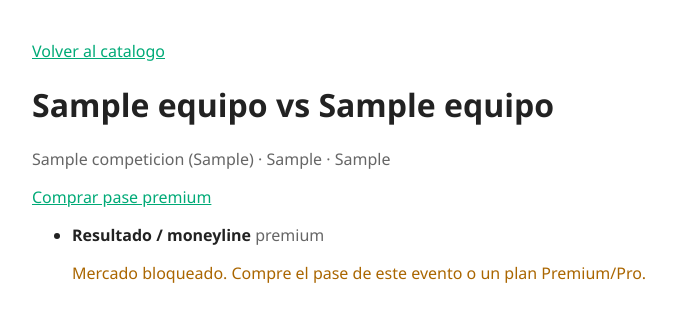
After one commit to jdj40211/pronostix, a Django app: page /evento/1/ in a window 1280 px wide. The commit adds this page. Shown: the top 322 px of the page, without its empty margins (248-923 px from the left). Run offline with Django 5.2, Linux system fonts and the light colour scheme; tables that the repository leaves empty hold one stand-in row (values such as "Sample post"); data that the repository does not hold is empty.

Commit message:
feat: mostrar mercados free y premium en el detalle del evento
Co-authored-by: Camilo Soto <camiloesoto@gmail.com>
Co-authored-by: Juan José Palacio <juan.jose.palacio@users.noreply.github.com>

```diff
--- a/ventas/templates/ventas/catalogo.html
+++ b/ventas/templates/ventas/catalogo.html
@@ -12,7 +12,7 @@
 </head>
 <body>
     <h1>Pronostix</h1>
-    <p class="muted">Pases premium por evento. Flujo critico: Comprar Pase (Service + Factory + Builder).</p>
+    <p class="muted">Proyecciones estadisticas. El moneyline es free; totales y handicap se desbloquean con pase o plan.</p>
     {% if eventos %}
         <ul>
             {% for evento in eventos %}
@@ -20,6 +20,7 @@
                     <strong>{{ evento.local }} vs {{ evento.visitante }}</strong>
                     — {{ evento.competicion.nombre }}
                     — ${{ evento.precio_pase }}
+                    — <a href="{% url 'evento_detalle' evento.id %}">Ver mercados</a>
                     — <a href="{% url 'comprar_pase' evento.id %}">Comprar pase</a>
                     <br><span class="muted">{{ evento.fecha }} · {{ evento.fase }} · {{ evento.sede }}</span>
                 </li>
--- a/ventas/templates/ventas/comprar.html
+++ b/ventas/templates/ventas/comprar.html
@@ -23,7 +23,8 @@
     {% if mensaje_exito %}
         <p class="ok">{{ mensaje_exito }}</p>
         <p>Estado: {{ orden.estado }} | Total ${{ orden.total }}</p>
-        <a href="{% url 'catalogo' %}">Otro evento</a>
+        <a href="{% url 'evento_detalle' evento.id %}">Ver mercados desbloqueados</a>
+        · <a href="{% url 'catalogo' %}">Otro evento</a>
     {% else %}
         {% if error %}<div class="err">{{ error }}</div>{% endif %}
         <form method="post">
--- /dev/null
+++ b/ventas/templates/ventas/evento.html
@@ -0,0 +1,47 @@
+<!DOCTYPE html>
+<html lang="es">
+<head>
+    <meta charset="utf-8">
+    <title>{{ evento }} - Pronostix</title>
+    <style>
+        body { font-family: Segoe UI, sans-serif; max-width: 720px; margin: 40px auto; color: #222; }
+        a { color: #0a7; }
+        .muted { color: #666; }
+        .lock { color: #a60; }
+        .ok { color: #0a5; }
+        li { margin-bottom: 16px; }
+        .probs { font-family: Consolas, monospace; }
+    </style>
+</head>
+<body>
+    <p><a href="{% url 'catalogo' %}">Volver al catalogo</a></p>
+    <h1>{{ evento.local }} vs {{ evento.visitante }}</h1>
+    <p class="muted">{{ evento.competicion }} · {{ evento.fase }} · {{ evento.sede }}</p>
+    <p><a href="{% url 'comprar_pase' evento.id %}">Comprar pase premium</a></p>
+
+    {% if mercados %}
+        <ul>
+            {% for item in mercados %}
+                <li>
+                    <strong>{{ item.mercado.get_tipo_display }}</strong>
+                    {% if item.mercado.es_premium %}
+                        <span class="muted">premium</span>
+                    {% else %}
+                        <span class="muted">free</span>
+                    {% endif %}
+                    {% if item.bloqueado %}
+                        <p class="lock">Mercado bloqueado. Compre el pase de este evento o un plan Premium/Pro.</p>
+                    {% elif item.prediccion %}
+                        <p class="ok">Mas probable: {{ item.prediccion.mas_probable }} (VE {{ item.prediccion.valor_esperado }})</p>
+                        <p class="probs muted">{{ item.prediccion.probabilidades }} · {{ item.prediccion.version_modelo }}</p>
+                    {% else %}
+                        <p class="muted">Sin prediccion vigente.</p>
+                    {% endif %}
+                </li>
+            {% endfor %}
+        </ul>
+    {% else %}
+        <p class="muted">Este evento aun no tiene mercados. Ejecute <code>python manage.py seed_pronostix</code>.</p>
+    {% endif %}
+</body>
+</html>
--- a/ventas/urls.py
+++ b/ventas/urls.py
@@ -1,8 +1,9 @@
 from django.urls import path
 
-from .views import CatalogoView, ComprarPaseView
+from .views import CatalogoView, ComprarPaseView, EventoDetalleView
 
 urlpatterns = [
     path('', CatalogoView.as_view(), name='catalogo'),
+    path('evento/<int:evento_id>/', EventoDetalleView.as_view(), name='evento_detalle'),
     path('comprar/<int:evento_id>/', ComprarPaseView.as_view(), name='comprar_pase'),
 ]
--- a/ventas/views.py
+++ b/ventas/views.py
@@ -3,7 +3,7 @@ from django.views import View
 
 from .infra.factories import PasarelaFactory
 from .models import Evento
-from .services import CompraService
+from .services import CompraService, PrediccionService
 
 
 class CatalogoView(View):
@@ -25,3 +25,12 @@ class ComprarPaseView(View):
     def post(self, request, evento_id):
         ctx = self.setup_service().crear(request, evento_id)
         return render(request, self.template_name, ctx, status=400 if ctx.get('error') else 200)
+
+
+class EventoDetalleView(View):
+    def get(self, request, evento_id):
+        return render(
+            request,
+            'ventas/evento.html',
+            PrediccionService().detalle(request, evento_id),
+        )
```
